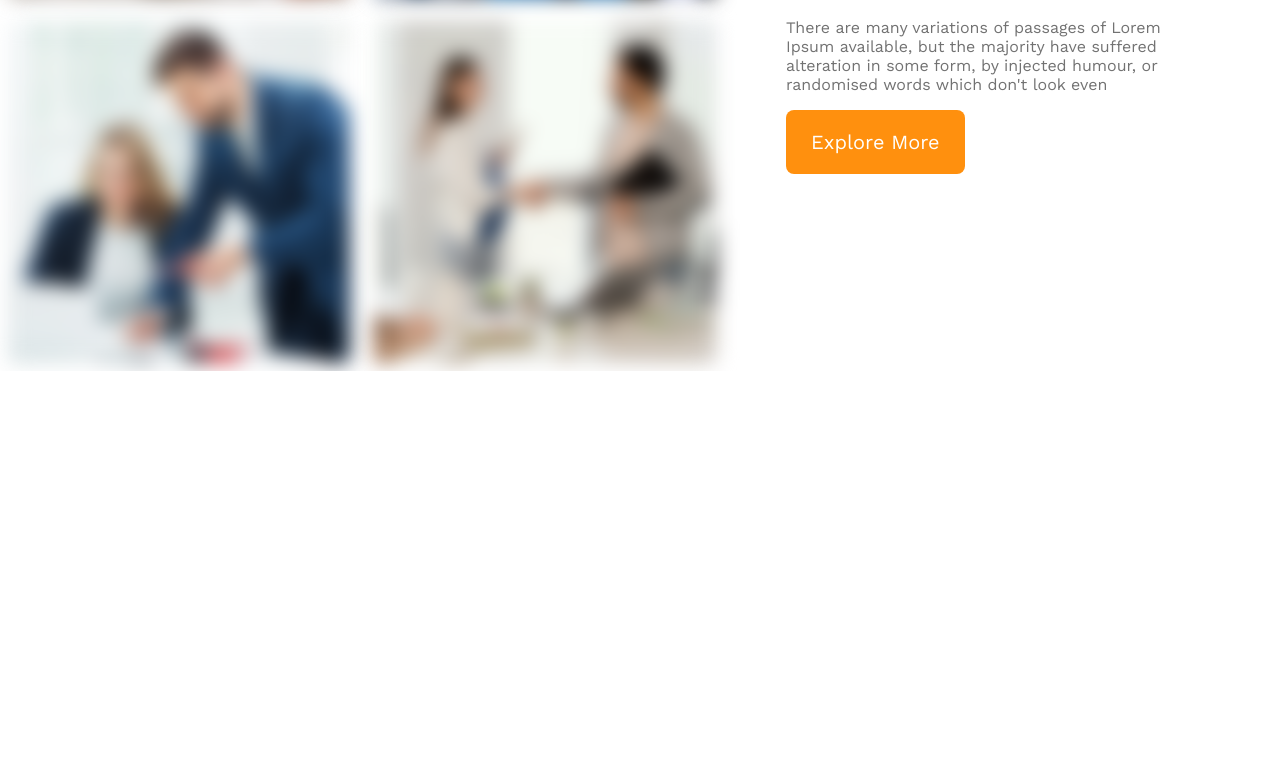
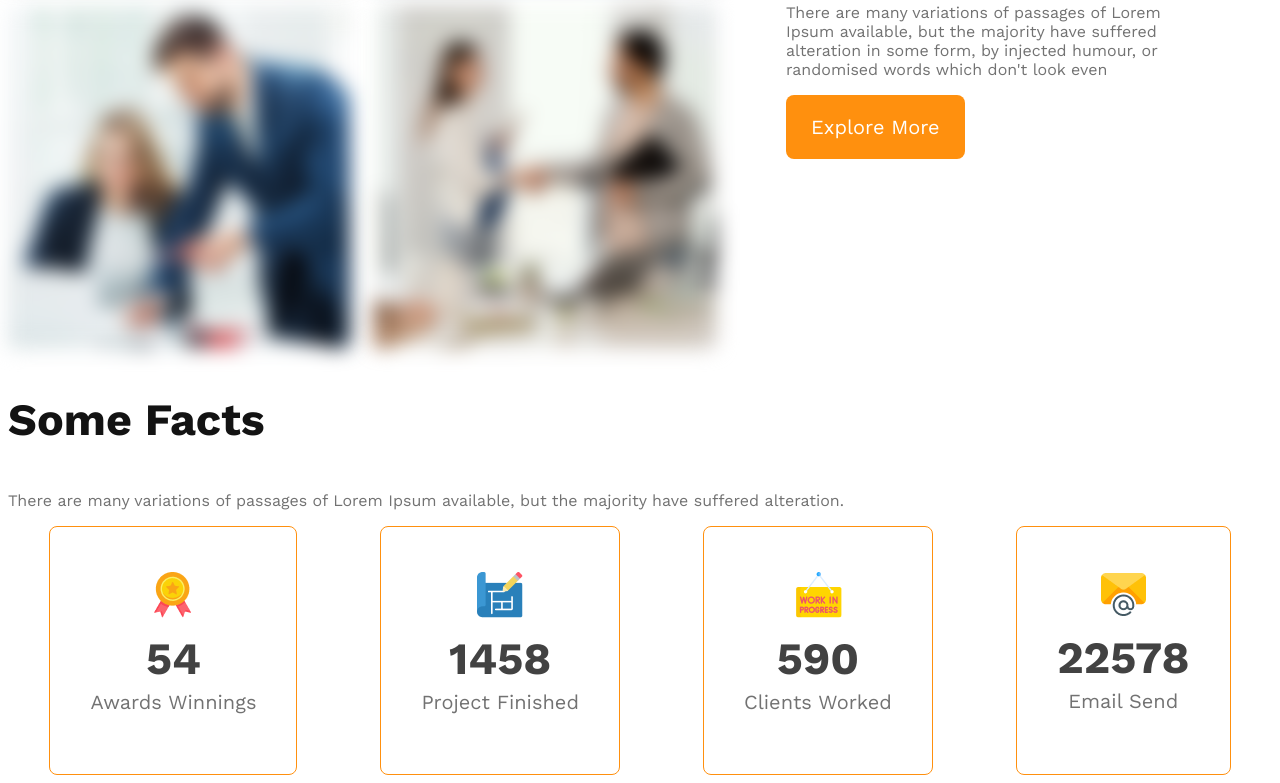
Before and after one commit to Study-Projects-By-MAAB/g3-architects-resources-project-and-google-fonts-setup, a plain HTML site: page index.html in a window 1280 px wide. Shown: the part 1362-2145 px from the top of the page. Before the commit the page ends 1733 px from the top, so only its background shows below. Drawn offline with nearby package versions, Linux system fonts and the light colour scheme.

Commit message:
facts section almost done

```diff
--- a/index.html
+++ b/index.html
@@ -17,7 +17,7 @@
     <!-- header start -->
     <header>
       <nav>
-        <h3 class="nav-title">G3 Architects</h3>
+        <h3 class="section-title">G3 Architects</h3>
         <ul>
           <li><a href="">Home</a></li>
           <li><a href="">About</a></li>
@@ -38,23 +38,27 @@
           </p>
           <button class="btn-primary">Explore More</button>
         </div>
-        <img src="g3-architects-resources-main/images/banner.png" alt="" />
+        <img src="images/banner.png" alt="" />
       </div>
     </header>
     <!-- header end -->
 
     <main>
-      <!-- features team section -->
+      <!-- teams section -->
       <section class="teams-container">
         <div class="team-img-container">
-          <img src="g3-architects-resources-main/images/team1.png" alt="" />
-          <img src="g3-architects-resources-main/images/team2.png" alt="" />
-          <img src="g3-architects-resources-main/images/team3.png" alt="" />
-          <img src="g3-architects-resources-main/images/team4.png" alt="" />
+          <img src="images/team1.png" alt="" />
+          <img src="images/team2.png" alt="" />
+          <img src="images/team3.png" alt="" />
+          <img src="images/team4.png" alt="" />
         </div>
-        <img src="g3-architects-resources-main/images/" alt="" />
+        <img src="images/" alt="" />
         <div class="teams-content">
-          <h3 class="teams-title"><span class="quick-list text-gray">Quick list</span> <span class="of-our">of Our</span> <span class="features">Features</span></h3>
+          <h3 class="teams-title">
+            <span class="quick-list text-gray">Quick list</span>
+            <span class="of-our">of Our</span>
+            <span class="features">Features</span>
+          </h3>
           <p class="text-gray">
             There are many variations of passages of Lorem Ipsum available, but
             the majority have suffered alteration in some form, by injected
@@ -63,6 +67,42 @@
           <button class="btn-primary">Explore More</button>
         </div>
       </section>
+      <!-- teams section end  -->
+
+      <!-- features section start -->
+      <section class="features-section"></section>
+      <!-- features section end  -->
+
+      <!-- facts secton start -->
+      <section class="facts">
+        <h3 class="section-title">Some Facts</h3>
+        <p class="text-gray">
+          There are many variations of passages of Lorem Ipsum available, but
+          the majority have suffered alteration.
+        </p>
+        <div class="facts-card-container">
+          <div class="card">
+            <img src="images/icons/ribon.png" alt="" />
+            <h2 class="card-stats">54</h2>
+            <p class="card-title text-gray">Awards Winnings</p>
+          </div>
+          <div class="card">
+            <img src="images/icons/projects.png" alt="" />
+            <h2 class="card-stats">1458</h2>
+            <p class="card-title text-gray">Project Finished</p>
+          </div>
+          <div class="card">
+            <img src="images/icons/customers.png" alt="" />
+            <h2 class="card-stats">590</h2>
+            <p class="card-title text-gray">Clients Worked</p>
+          </div>
+          <div class="card">
+            <img src="images/icons/email.png" alt="" />
+            <h2 class="card-stats">22578</h2>
+            <p class="card-title text-gray">Email Send</p>
+          </div>
+        </div>
+      </section>
     </main>
     <footer></footer>
   </body>
--- a/styles/architects.css
+++ b/styles/architects.css
@@ -2,6 +2,13 @@
     /* margin: 0;
     padding: 0; */
     font-family: 'Work Sans', sans-serif;
+}
+
+/* common section  */
+
+.banner img,
+.teams-container img {
+    filter: blur(10px);
 }
 
 .btn-primary {
@@ -15,14 +22,21 @@
     border: 0;
 }
 
-.text-gray{
+.text-gray {
     color: #727272;
 }
+
+.section-title {
+    font-size: 2.8rem;
+    font-weight: 700;
+    color: #131313;
+}
+
 
 header {
     background-color: rgba(255, 144, 14, 0.10);
     flex-shrink: 0;
-    padding: 50px 240px;
+    padding: 0px 240px;
 }
 
 nav {
@@ -47,11 +61,7 @@ nav li a {
     text-decoration: none;
 }
 
-.nav-title {
-    font-size: 2.8rem;
-    font-weight: 700;
-    color: #131313;
-}
+
 
 /* banner Stylels */
 
@@ -81,9 +91,8 @@ nav li a {
 
 .banner img {
     margin-top: 30px;
-    filter: blur(10px);
     border-radius: 8px;
-    width: 100%;
+    /* width: 100%; */
 }
 
 
@@ -91,47 +100,77 @@ nav li a {
 
 
 /* main section */
-main{
+main {
     max-width: 1440px;
     margin: 0 auto;
 }
-.teams-container img{
-    filter: blur(10px);
-}
 
-.teams-container{
+
+.teams-container {
+    margin-top: 85px;
     display: flex;
     align-items: center;
 
 }
 
-.team-img-container{
+.team-img-container {
     display: grid;
     grid-template-columns: repeat(2, 1fr);
     gap: 1.5rem;
 }
 
-.teams-content{
+.teams-content {
     padding-left: 70px;
     padding-right: 70px;
 }
 
-.teams-title{
+.teams-title {
     font-size: 2.5rem;
 }
 
-.teams-title .quick-list{
+.teams-title .quick-list {
     color: #727272;
     font-weight: 500;
 }
-.teams-title .of-our{
+
+.teams-title .of-our {
     color: #131313;
     font-weight: 700;
 }
-.teams-title .features{
+
+.teams-title .features {
     color: #FF900E;
     font-weight: 700;
 }
+
+
+/* facts secton style */
+
+.facts-card-container{
+    display: flex;
+    justify-content: space-around;
+}
+
+.card {
+
+    text-align: center;
+    border-radius: 8px;
+    border: 1px solid #FF900E;
+    padding: 45px 40px 60px;
+}
+
+.card-stats{
+    font-size: 2.8rem;
+    color: #424242;
+    margin-top: 10px;
+    margin-bottom: 0;
+}
+.card-title{
+    font-size: 1.25rem;
+    margin-top: 5px;
+    margin-bottom: 0;
+}
+
 
 
 /* responsive media query styles */
@@ -139,17 +178,20 @@ main{
 @media screen and (max-width:576px) {
 
     /* mobile devices */
-    header{
+    header {
         padding: 20px;
     }
-    nav, .teams-container{
+
+    nav,
+    .teams-container {
         flex-direction: column;
     }
 
-    .team-img-container{
+    .team-img-container {
         grid-template-columns: repeat(1, 1fr);
     }
-    .teams-content{
+
+    .teams-content {
         padding: 20px 20px;
     }
 }
@@ -157,10 +199,12 @@ main{
 /* tablet devices */
 
 @media screen and (min-width:576px) and (max-width:960px) {
-    header{
+    header {
         padding: 50px;
     }
-    nav, .teams-container{
+
+    nav,
+    .teams-container {
         flex-direction: column;
     }
 
```
Also changed, not shown: images/architect.png (renamed from g3-architects-resources-main/images/architect.png), images/banner.png (renamed from g3-architects-resources-main/images/banner.png), images/icons/customers.png (renamed from g3-architects-resources-main/images/icons/customers.png), images/icons/email.png (renamed from g3-architects-resources-main/images/icons/email.png), images/icons/projects.png (renamed from g3-architects-resources-main/images/icons/projects.png), images/icons/ribon.png (renamed from g3-architects-resources-main/images/icons/ribon.png), images/sponsors/amazon.png (renamed from g3-architects-resources-main/images/sponsors/amazon.png), images/sponsors/figma.png (renamed from g3-architects-resources-main/images/sponsors/figma.png), images/sponsors/google.png (renamed from g3-architects-resources-main/images/sponsors/google.png), images/sponsors/spotify.png (renamed from g3-architects-resources-main/images/sponsors/spotify.png), images/sponsors/telerama.png (renamed from g3-architects-resources-main/images/sponsors/telerama.png), images/team1.png (renamed from g3-architects-resources-main/images/team1.png), images/team2.png (renamed from g3-architects-resources-main/images/team2.png), images/team3.png (renamed from g3-architects-resources-main/images/team3.png), 1 more files.
